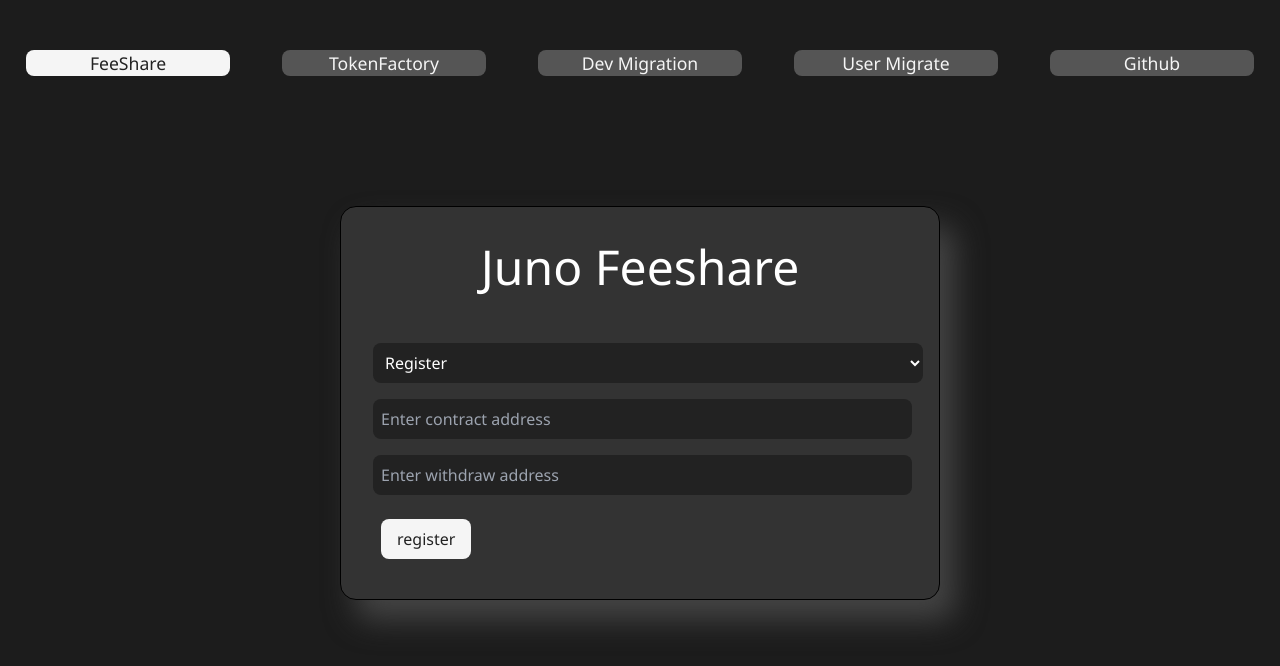
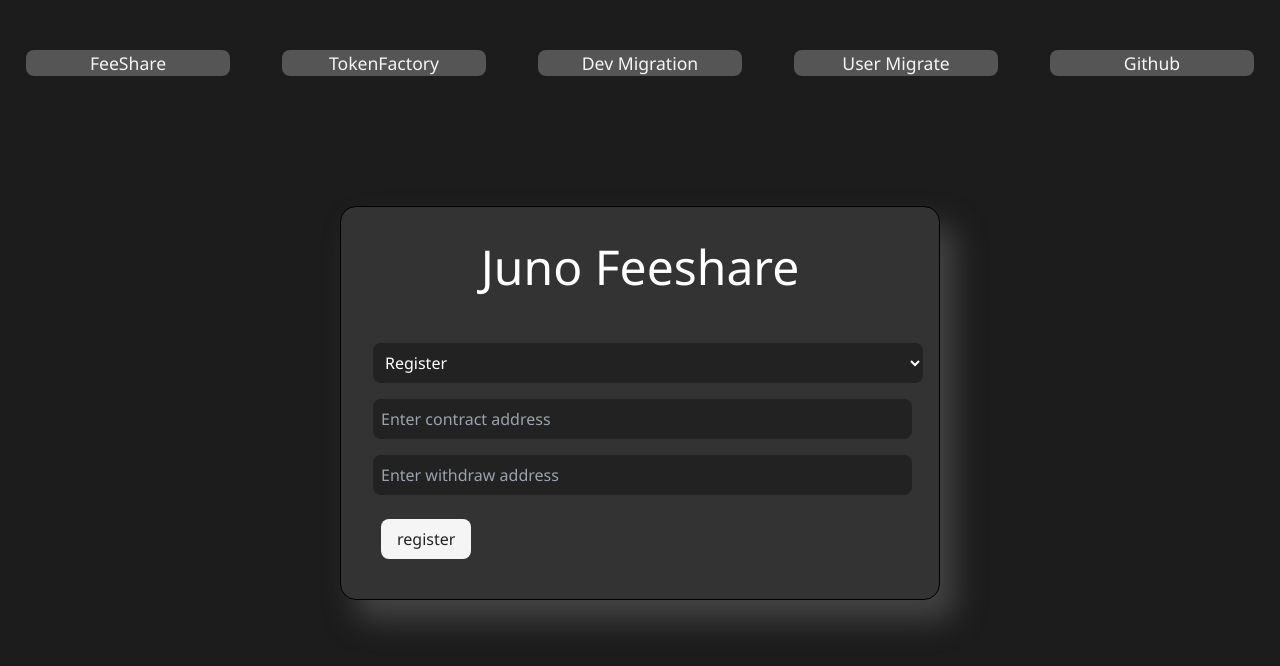
Before and after one commit to Reecepbcups/juno-feeshare-webapp, a SvelteKit app: page / in a window 1280 px wide. Shown: the top 666 px of the page. Built offline with nearby package versions, Linux system fonts and the light colour scheme.

Commit message:
Adds pages + more scalable nav bar

```diff
--- a/src/routes/+page.svelte
+++ b/src/routes/+page.svelte
@@ -13,6 +13,8 @@
 	import Migration from '../components/Migration.svelte';
 	import UserMigration from '../components/UserMigration.svelte';
 
+	import { page } from '$app/stores';
+
 	const fee = {amount: [{	amount: "100000",	denom: "ujuno",},], gas: "200000",};
 
 	const rpcEndpoint = "https://rpc.juno.strange.love/"
@@ -22,32 +24,70 @@
 
 	// juno1d7yjapmwerm6qxaxtuyefmcns45x9x6d78gys9uhfsdpkfs4dxfssgw7ap
 
-	export let selectedTab = 'FeeShare';
+	let allowed_pages = new Map([
+		['feeshare', 'FeeShare'],
+		['tokenfactory', 'TokenFactory'],
+		['migration', 'Dev Migration'],
+		['usermigrate', 'User Migrate'],
+	]);
+
+	export let selectedTab = $page.url.searchParams.get('page')?.toLowerCase() || 'feeshare';
+	if (selectedTab === null) {
+		selectedTab = 'feeshare';
+	} else if(!allowed_pages.has(selectedTab)) {
+		selectedTab = 'NOT_FOUND';
+	}
+
+	const setPageUrl = (page: string) => {
+		const url = new URL(window.location.href);
+		page = page.toLowerCase();
+
+		if(!allowed_pages.has(page)) {
+			selectedTab = 'NOT_FOUND';
+		}
+
+		url.searchParams.set('page', page);
+		window.history.pushState({}, '', url);
+	};
+
+
 </script>
 
-<!-- <Toaster /> -->
 <SvelteEasyToast />
+
 <div>
 	<div class="nav-bar">
-	<button class="nav-button {selectedTab === 'FeeShare' ? 'selected' : ''}" on:click={() => selectedTab = 'FeeShare'}>FeeShare</button>
-	<button class="nav-button {selectedTab === 'TokenFactory' ? 'selected' : ''}" on:click={() => selectedTab = 'TokenFactory'}>TokenFactory</button>
-	<button class="nav-button {selectedTab === 'Migration' ? 'selected' : ''}" on:click={() => selectedTab = 'Migration'}>Dev Migration</button>
-	<button class="nav-button {selectedTab === 'UserMigrate' ? 'selected' : ''}" on:click={() => selectedTab = 'UserMigrate'}>User Migrate</button>
+		{#each [...allowed_pages] as [page, name]}
+			<button class="nav-button {selectedTab === name ? 'selected' : ''}" on:click={() => {
+				selectedTab = page
 
-	<!-- a button which is a link to github -->
+				setPageUrl(page);
+			}}>{name}</button>
+		{/each}
+
 		<button class="nav-button" on:click={() => window.open("https://github.com/reecepbcups/juno-chain-webapp/", "_blank")}>Github</button>
 	</div>
+
+
 	<div class="page">
-<!-- <a href="https://github.com/Reecepbcups/juno-chain-webapp">https://github.com/Reecepbcups/juno-chain-webapp</a> -->
+
 		<div class="page-container">
-{#if selectedTab === 'FeeShare'}
+			{#if selectedTab === 'feeshare'}
 				<FeeShare rpcEndpoint={rpcEndpoint} fee={fee} />
-{:else if selectedTab === 'TokenFactory'}
+			{:else if selectedTab === 'tokenfactory'}
 				<TokenFactory rpcEndpoint={rpcEndpoint} fee={fee} />
-{:else if selectedTab === 'Migration'}
+			{:else if selectedTab === 'migration'}
 				<Migration />
-{:else if selectedTab === 'UserMigrate'}
+			{:else if selectedTab === 'usermigrate'}
 				<UserMigration />
+			{:else if selectedTab === 'NOT_FOUND'}
+				<br>
+				<center>
+					<div class="page-container">
+						<h1>Page Not Found</h1>
+						<p>Sorry, the page you are looking for does not exist.</p>
+					</div>
+				</center>
 			{/if}
 		</div>
 	</div>
```
Lines whose indentation alone changed are shown as unchanged.
